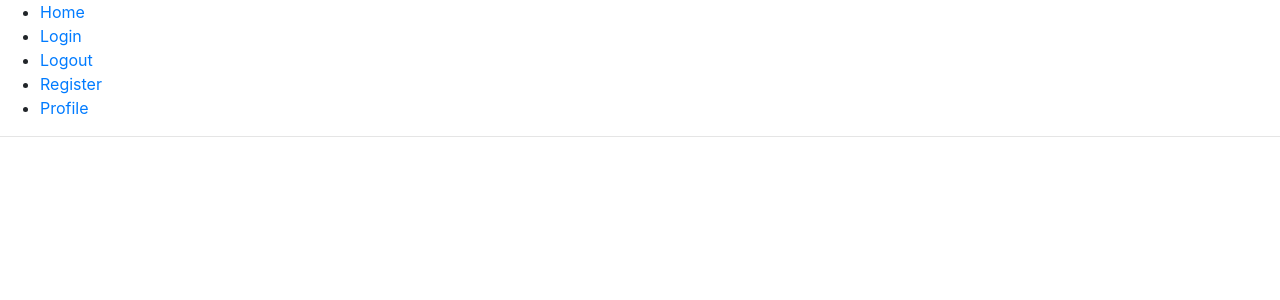
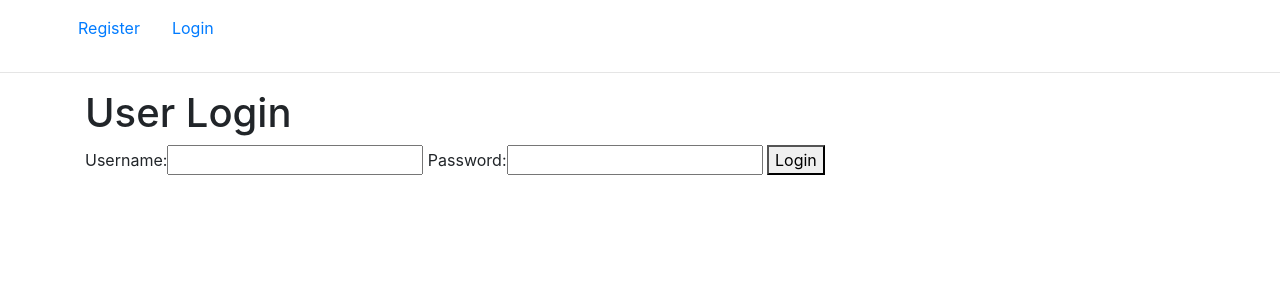
Before and after one commit to jacqueline-walsh/popit, a Django app: page /accounts/login/ in a window 1280 px wide. Shown: the top 300 px of the page. Run offline with Django 3.2, Linux system fonts and the light colour scheme; some libraries are stand-ins or nearby versions.

Commit message:
create navbar partial and login form

```diff
--- /dev/null
+++ b/accounts/forms.py
@@ -0,0 +1,6 @@
+from django import forms
+
+class UserLoginForm(forms.Form):
+
+    username = forms.CharField()
+    password = forms. CharField(widget=forms.PasswordInput)
--- a/accounts/views.py
+++ b/accounts/views.py
@@ -1,9 +1,28 @@
 from django.shortcuts import render, redirect, reverse
 from django.contrib import auth, messages
+from accounts.forms import UserLoginForm
 
 # log in page for user
 def login(request):
-    return render(request, 'accounts/login.html')
+    if request.method == 'POST':
+        login_form = UserLoginForm(request.POST)
+
+        if login_form.is_valid():
+            user = auth.authenticate(
+                username=request.POST['username'],
+                password=request.POST['password'])
+
+            if user:
+                auth.login(user=user, request=request)
+                messages.success(request, "You have successfully logged in!")
+
+            else:
+                login_form.add_error(None, "Your username or password is incorrect!")
+    else:
+        login_form = UserLoginForm()
+
+    context =   {"login_form" : login_form}
+    return render(request, 'accounts/login.html', context)
 
 # logout page for user
 def logout(request):
--- a/templates/accounts/login.html
+++ b/templates/accounts/login.html
@@ -1,5 +1,10 @@
 {% extends 'base.html' %}
-{% block title %} | Welcome {% endblock %}
+{% block title %} | Login {% endblock %}
 {% block content %}
-    <h1>Welcome Login</h1>
+    <h1>User Login</h1>
+    <form action="" method="POST">
+        {% csrf_token %}
+        {{ login_form }}
+        <button type="submit">Login</button>
+    </form>
 {% endblock content %}
--- a/templates/base.html
+++ b/templates/base.html
@@ -6,22 +6,14 @@
     <meta name="viewport" content="width=device-width, initial-scale=1.0">
     <meta http-equiv="X-UA-Compatible" content="ie=edge">
     <link rel="stylesheet" href="https://stackpath.bootstrapcdn.com/bootstrap/4.3.1/css/bootstrap.min.css" integrity="sha384-ggOyR0iXCbMQv3Xipma34MD+dH/1fQ784/j6cY/iJTQUOhcWr7x9JvoRxT2MZw1T" crossorigin="anonymous">
-
     <link rel="stylesheet" href="{% static 'css/style.css' %}">
-    <title>PopIt!</title>
+    <title>PopIt! {% block title %}{% endblock title %}</title>
 </head>
 <body>
-    <nav>
-        <ul>
-            <li><a href="{% url 'index' %}">Home</a></li>
-            <li><a href="{% url 'login' %}">Login</a></li>
-            <li><a href="{% url 'logout' %}">Logout</a></li>
-            <li><a href="#">Register</a></li>
-            <li><a href="#">Profile</a></li>
-
-        </ul>
-    </nav>
+    <!-- NavBar -->
+    {% include 'partials/_navbar.html' %}
     <hr>
+    <div class="container">
         {% if messages %}
             <div class="alert alert-success" role="alert">
                 {% for message in messages %}
@@ -29,7 +21,9 @@
                 {% endfor %}
             </div>
         {% endif %}
-
+        {% block content %}
+        {% endblock content %}
+    </div>
     <script src="https://code.jquery.com/jquery-3.3.1.slim.min.js" integrity="sha384-q8i/X+965DzO0rT7abK41JStQIAqVgRVzpbzo5smXKp4YfRvH+8abtTE1Pi6jizo" crossorigin="anonymous"></script>
     <script src="https://cdnjs.cloudflare.com/ajax/libs/popper.js/1.14.7/umd/popper.min.js" integrity="sha384-UO2eT0CpHqdSJQ6hJty5KVphtPhzWj9WO1clHTMGa3JDZwrnQq4sF86dIHNDz0W1" crossorigin="anonymous"></script>
     <script src="https://stackpath.bootstrapcdn.com/bootstrap/4.3.1/js/bootstrap.min.js" integrity="sha384-JjSmVgyd0p3pXB1rRibZUAYoIIy6OrQ6VrjIEaFf/nJGzIxFDsf4x0xIM+B07jRM" crossorigin="anonymous"></script>
--- /dev/null
+++ b/templates/partials/_navbar.html
@@ -0,0 +1,34 @@
+<nav class="navbar navbar-expand" id="top-bar">
+    <div class="container">
+        <ul class="navbar-nav">
+            <!-- links only available when logged in -->
+            {% if user.is_authenticated %}
+            <!-- profile link -->
+                <li {% if 'profile' in request.path %} class="nav-item active mr-3" {% else %} class="nav-item mr-3" {% endif %}>
+                    <a class="nav-link" href="#">
+                        <i class="fas fa-user"></i> profile</a>
+                </li>
+                <!-- logout link -->
+                <li class="nav-item mr-3">
+                    <a class="nav-link" href="{% url 'logout' %}">
+                        <i class="fas fa-sign-out-alt"></i> logout</a>
+                </li>
+            <!-- if user is not logged in -->
+            {% else %}
+                <!-- register link active path -->
+                <li {% if 'register' in request.path %} class="nav-item active mr-3" {% else %} class="nav-item mr-3" {% endif %}>
+                    <!-- register link -->
+                    <a class="nav-link" href="#">
+                        <i class="fas fa-user-plus"></i> Register</a>
+                </li>
+                <!-- login link active path -->
+                <li {% if 'login' in request.path %} class="nav-item active mr-3" {% else %} class="nav-item mr-3" {% endif %}>
+                    <!-- login link -->
+                    <a class="nav-link" href="{% url 'login' %}">
+                        <i class="fas fa-sign-in-alt"></i>
+                        Login</a>
+                </li>
+            {% endif %}
+        </ul>
+    </div>
+</nav>
```
Lines whose indentation alone changed are shown as unchanged.
